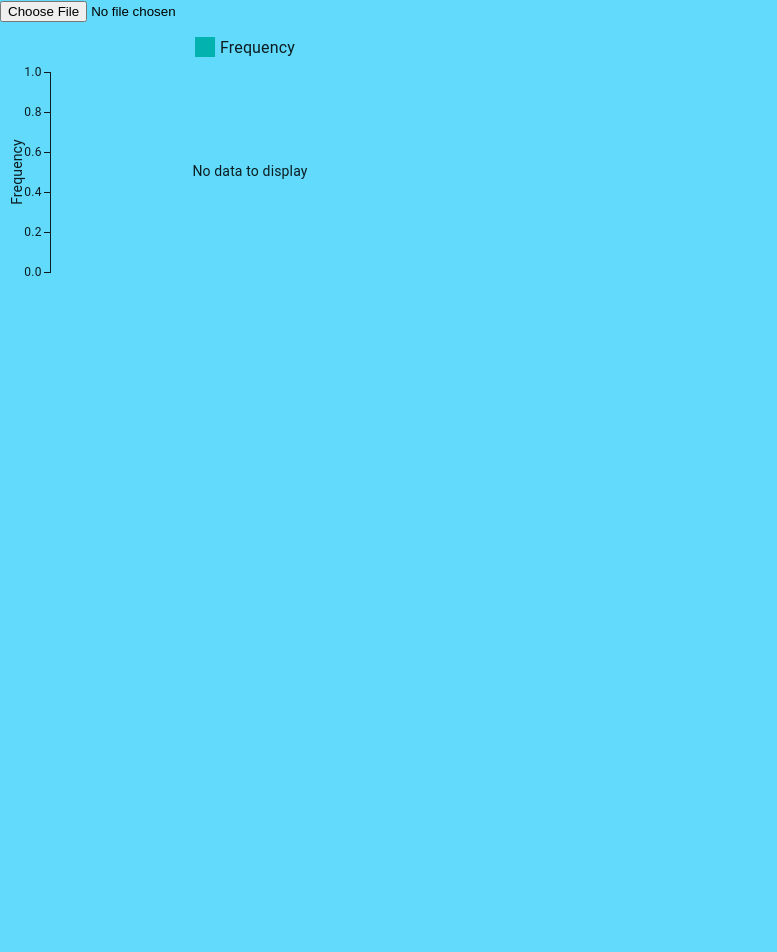
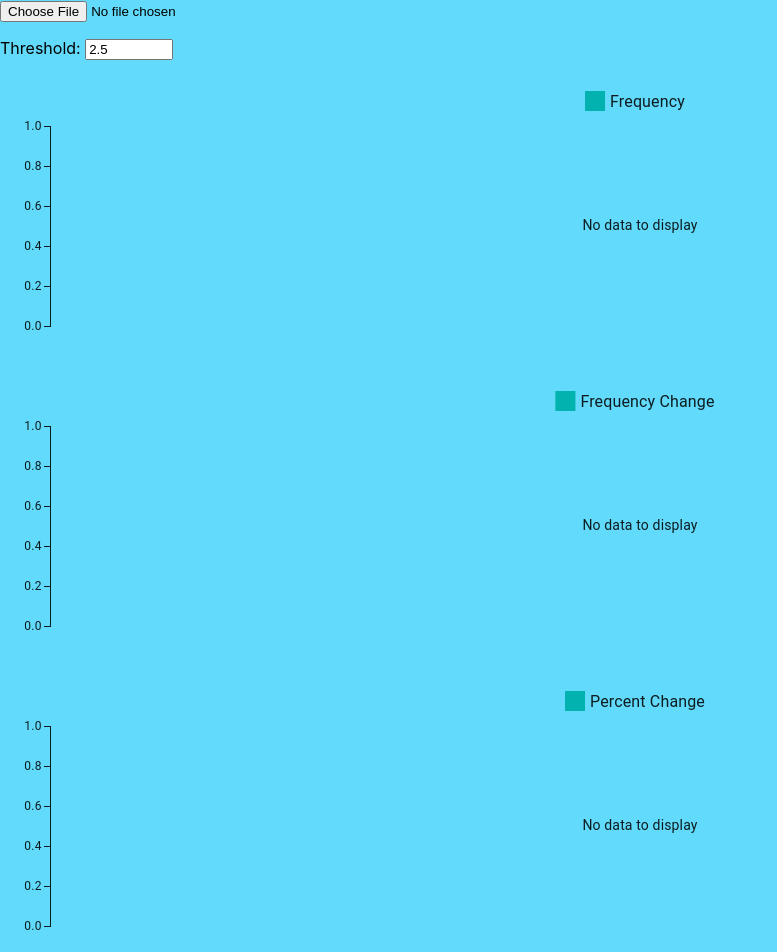
Before and after one commit to xonik/frequency-analyzer, a React (Create React App) app: page / in a window 1280 px wide. Shown: the top 952 px of the page, without its empty margins (0-777 px from the left). Before the commit the page ends 800 px from the top, so only its background shows below. Built offline with nearby package versions, Linux system fonts and the light colour scheme.

Commit message:
Added support for presisted version of threshold, multiple graphs for data

```diff
--- a/src/App.css
+++ b/src/App.css
@@ -43,3 +43,9 @@ body {
     transform: rotate(360deg);
   }
 }
+
+.app {
+  width: 100vw;
+  box-sizing: border-box;
+  overflow-x: hidden;
+}
--- a/src/App.tsx
+++ b/src/App.tsx
@@ -1,43 +1,76 @@
 import React, { useContext, useEffect, useState } from 'react';
-import './App.css';
 import FileUploader from "./components/FileUploader";
-import { createFrequencyProcessor, parseLine } from "./logic/calculator";
+import { calculateFrequencyRateOfChangePercent, createFrequencyProcessor, parseLine } from "./logic/calculator";
 import { FileLinesContext } from "./context/FileLinesContext";
 import { LineChart } from "@mui/x-charts";
+import './App.css';
 
 function App() {
     const { lines } = useContext(FileLinesContext);
     const [frequencyList, setFrequencyList] = useState<{ time: number, frequency: number }[]>([]);
+    const [rateOfChangeList, setRateOfChangeList] = useState<{ time: number, frequencyDifference: number, ratePercent: number }[]>([]);
+    const [chartWidth, setChartWidth] = useState(window.innerWidth);
+    const [threshold, setThreshold] = useState<number>(() => {
+        const stored = localStorage.getItem('threshold');
+        return stored ? parseFloat(stored) : 2.5;
+    });
 
     useEffect(() => {
-        const { processSample, frequencyList: freqList } = createFrequencyProcessor();
+        localStorage.setItem('threshold', threshold.toString());
+    }, [threshold]);
+
+    useEffect(() => {
+        const { processSample, frequencyList: freqList } = createFrequencyProcessor(threshold);
         lines.forEach(line => {
             const sample = parseLine(line);
             if (!isNaN(sample.value)) {
                 processSample(sample);
             }
         });
-        setFrequencyList(freqList.slice(1)); // Skip the first item
-    }, [lines]);
+        const slicedList = freqList.slice(1);
+        setFrequencyList(slicedList);
+        setRateOfChangeList(calculateFrequencyRateOfChangePercent(slicedList));
+    }, [lines, threshold]);
 
+    useEffect(() => {
+        const handleResize = () => setChartWidth(window.innerWidth);
+        window.addEventListener('resize', handleResize);
+        return () => window.removeEventListener('resize', handleResize);
+    }, []);
 
-    // Prepare data for LineChart
     const times = frequencyList.map(entry => entry.time);
     const frequencies = frequencyList.map(entry => entry.frequency);
-
-    // Calculate min and max for y-axis
     const minY = frequencies.length ? Math.min(...frequencies) : 0;
     const maxY = frequencies.length ? Math.max(...frequencies) : 1;
 
-    console.log('MAXMIN', minY, maxY);
+    const rateOfChangeTimes = rateOfChangeList.map(entry => entry.time);
+    const freqChange = rateOfChangeList.map(entry => entry.frequencyDifference);
+    const minChangeY = freqChange.length ? Math.min(...freqChange) : 0;
+    const maxChangeY = freqChange.length ? Math.max(...freqChange) : 1;
+
+    const percentChange = rateOfChangeList.map(entry => entry.ratePercent);
+    const minPercentY = percentChange.length ? Math.min(...percentChange) : 0;
+    const maxPercentY = percentChange.length ? Math.max(...percentChange) : 1;
 
     return (
-        <div className="app">
+        <div className="app" style={{ width: '100vw' }}>
             <div>
                 <FileUploader/>
+                <div style={{ margin: '16px 0' }}>
+                    <label>
+                        Threshold:&nbsp;
+                        <input
+                            type="number"
+                            step="any"
+                            value={threshold}
+                            onChange={e => setThreshold(Number(e.target.value))}
+                            style={{ width: 80 }}
+                        />
+                    </label>
+                </div>
                 <LineChart
                     xAxis={[{ data: times, label: "Time" }]}
-                    yAxis={[{ min: minY, max: maxY, label: "Frequency" }]}
+                    yAxis={[{ min: minY, max: maxY }]}
                     series={[
                         {
                             data: frequencies,
@@ -46,7 +79,35 @@ function App() {
                             showMark: false,
                         }
                     ]}
-                    width={500}
+                    width={chartWidth}
+                    height={300}
+                />
+                <LineChart
+                    xAxis={[{ data: rateOfChangeTimes, label: "Time" }]}
+                    yAxis={[{ min: minChangeY, max: maxChangeY }]}
+                    series={[
+                        {
+                            data: freqChange,
+                            label: "Frequency Change",
+                            area: false,
+                            showMark: false,
+                        }
+                    ]}
+                    width={chartWidth}
+                    height={300}
+                />
+                <LineChart
+                    xAxis={[{ data: rateOfChangeTimes, label: "Time" }]}
+                    yAxis={[{ min: minPercentY, max: maxPercentY }]}
+                    series={[
+                        {
+                            data: freqChange,
+                            label: "Percent Change",
+                            area: false,
+                            showMark: false,
+                        }
+                    ]}
+                    width={chartWidth}
                     height={300}
                 />
             </div>
--- a/src/logic/calculator.ts
+++ b/src/logic/calculator.ts
@@ -1,5 +1,3 @@
-
-const threshold = 2.5 // Threshold for rising edge detection
 
 type FrequencyEntry = { time: number, frequency: number }
 type RateOfChangeEntry = { time: number, frequencyDifference: number, ratePercent: number }
@@ -15,7 +13,7 @@ export function parseLine(line: string): Sample {
     }
 }
 
-export function createFrequencyProcessor() {
+export function createFrequencyProcessor(threshold = 2.5) {
     let prevSample: Sample | null = null
     let isHigh = false;
     const frequencyList: FrequencyEntry[] = []
```
